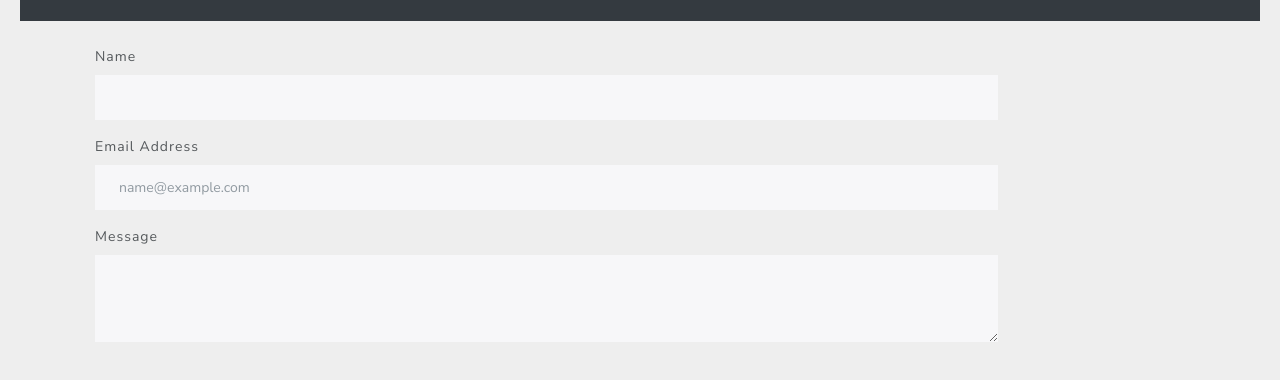
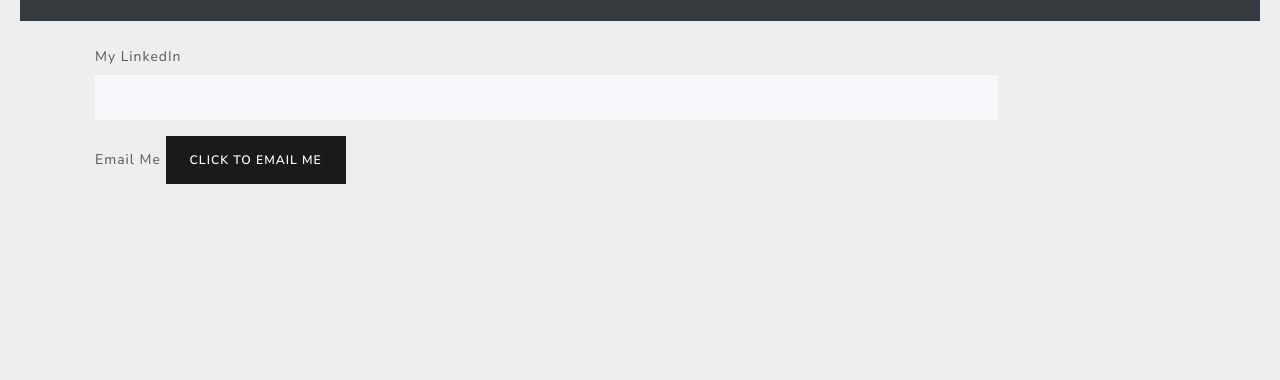
Before and after one commit to mdcassaro/homework-2, a plain HTML site: page contact.html in a window 1280 px wide. Shown: the part 88-468 px from the top of the page. Drawn offline with nearby package versions, Linux system fonts and the light colour scheme.

Commit message:
functional email button added

```diff
--- a/contact.html
+++ b/contact.html
@@ -37,17 +37,14 @@
             <div class="col-md-10">
                 <form>
                     <div class="form-group">
-                      <label for="exampleFormControlInput1">Name</label>
+                      <label for="exampleFormControlInput1">My LinkedIn</label>
                       <input type="email" class="form-control" id="exampleFormControlInput1">
                     </div>
                     <div class="form-group">
-                        <label for="exampleFormControlInput1">Email Address</label>
-                        <input type="email" class="form-control" id="exampleFormControlInput1" placeholder="name@example.com">
+                        <label for="exampleFormControlInput1">Email Me</label>
+                        <a href="mailto:myemail@gmail.com" target="_blank" class="btn btn-primary">Click to Email Me</a>
                     </div>
-                    <div class="form-group">
-                        <label for="exampleFormControlTextarea1">Message</label>
-                        <textarea class="form-control" id="exampleFormControlTextarea1" rows="3"></textarea>
-                    </div>
+
                 </form>
 
             </div>
```
